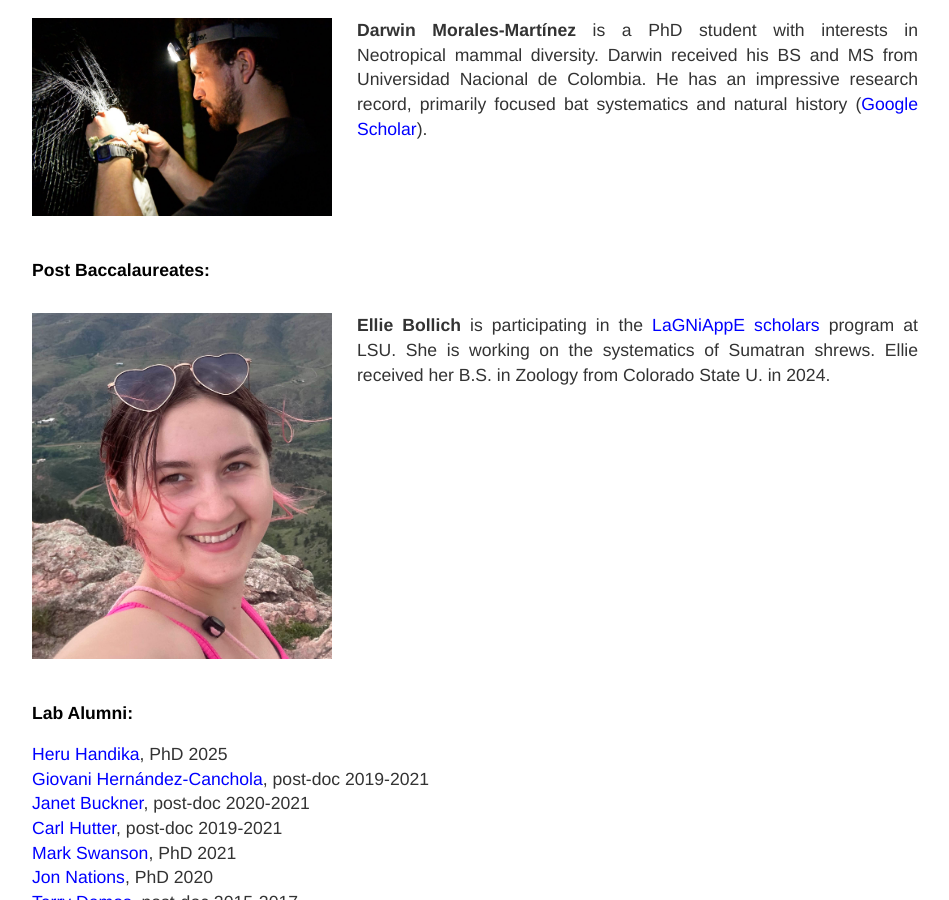
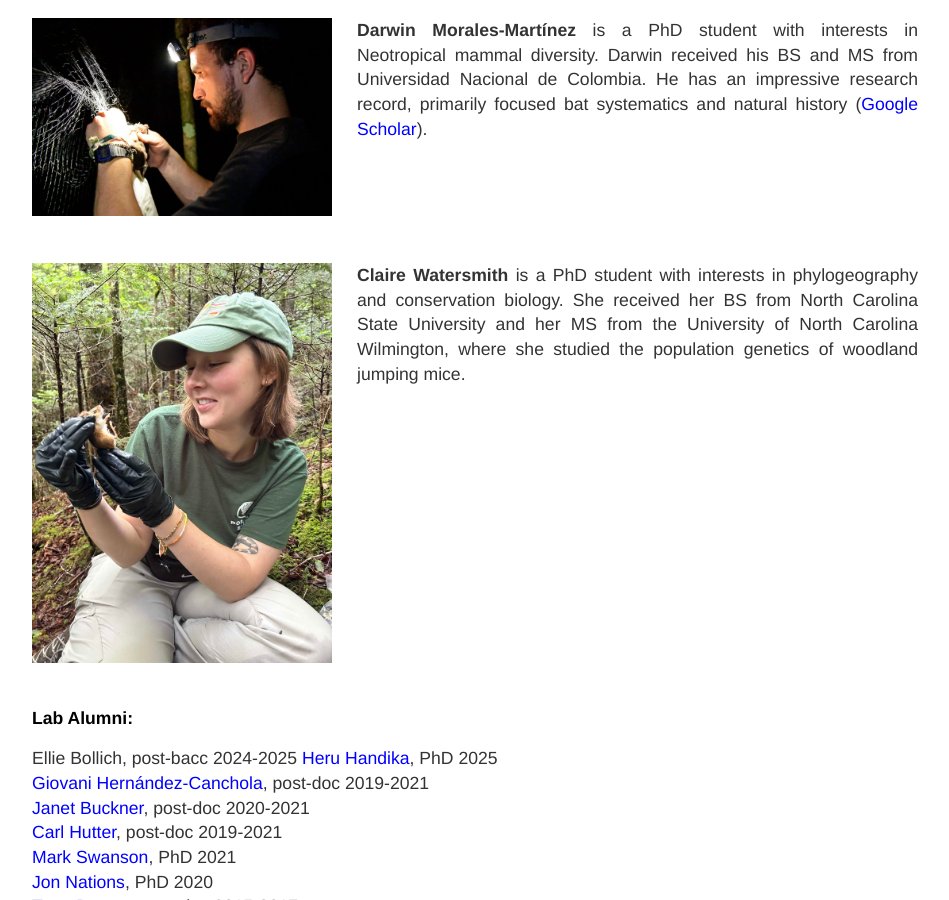
Before and after one commit to esselstyn/esselstyn.github.io, a Jekyll site: the page built from people.md, in a window 1280 px wide and 900 px high, scrolled down 1266 px. Shown: the whole window, without its empty margins (160-1109 px from the left). Built offline with Jekyll 4.4.1, drawn with Linux system fonts in a browser that asks for light colours.

Commit message:
added claire, removed ellie

```diff
--- a/people.md
+++ b/people.md
@@ -31,15 +31,15 @@ I am a mammalian systematist with general interests in evolutionary biology and
 **Darwin Morales-Martínez** is a PhD student with interests in Neotropical mammal diversity. Darwin received his BS and MS from Universidad Nacional de Colombia. He has an impressive research record, primarily focused bat systematics and natural history ([Google Scholar](https://scholar.google.com/citations?user=PJhU5VcAAAAJ&hl=es)).
 </div>
 
-## Post Baccalaureates:
 <div markdown="1">
-<img src="images/ellie.jpg" class="left" alt="Ellie" width="300">
+<img src="images/claire.jpg" class="left" alt="Claire" width="300">
 
-**Ellie Bollich** is participating in the [LaGNiAppE scholars](https://www.lsu.edu/science/biosci/programs/postbacc-research/index.php) program at LSU. She is working on the systematics of Sumatran shrews. Ellie received her B.S. in Zoology from Colorado State U. in 2024.
+**Claire Watersmith** is a PhD student with interests in phylogeography and conservation biology. She received her BS from North Carolina State University and her MS from the University of North Carolina Wilmington, where she studied the population genetics of woodland jumping mice.
 </div>
 
 
 ## Lab Alumni:
+Ellie Bollich, post-bacc 2024-2025
 [Heru Handika](https://www.hhandika.com), PhD 2025
 [Giovani Hernández-Canchola](https://scholar.google.com/citations?hl=en&user=B6rbNOEAAAAJ&view_op=list_works), post-doc 2019-2021
 [Janet Buckner](https://scholar.google.com/citations?user=zmtii3oAAAAJ&hl=en&oi=ao), post-doc 2020-2021
```
Also changed, not shown: images/claire.jpg (added).
